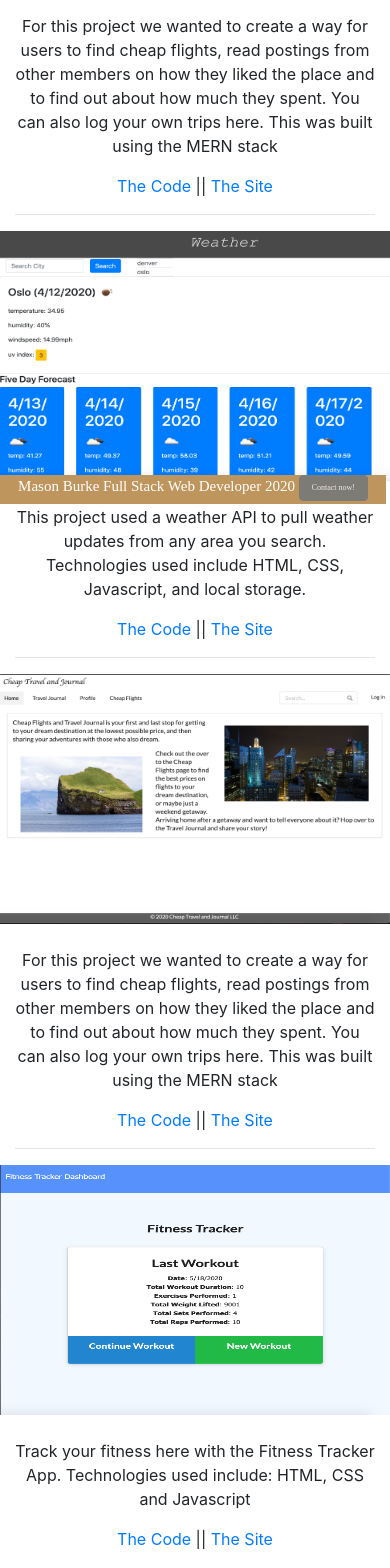
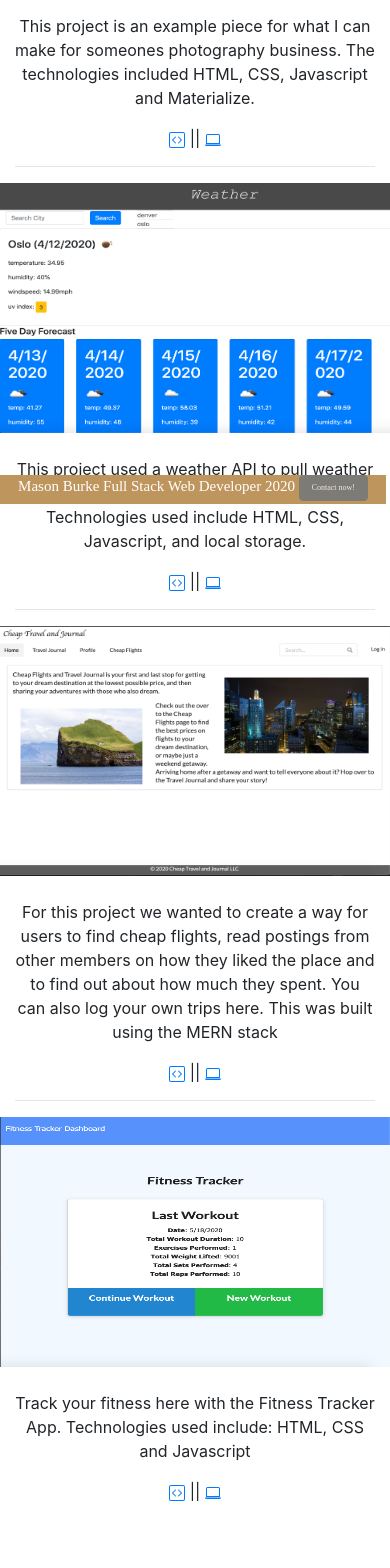
Before and after one commit to MasonBurke/react-portfolio, a React (Create React App) app: page /projects in a window 390 px wide. Shown: the part 340-1908 px from the top of the page. After the commit the page ends 1883 px from the top, so only its background shows below. Built offline with nearby package versions, Linux system fonts and the light colour scheme.

Commit message:
much more responsive project and home page. icons added as well

```diff
--- a/package.json
+++ b/package.json
@@ -9,6 +9,7 @@
     "bootstrap": "^4.5.0",
     "react": "^16.13.1",
     "react-bootstrap": "^1.0.1",
+    "react-bootstrap-icons": "^1.0.3-alpha5",
     "react-dom": "^16.13.1",
     "react-image-resizer": "^1.3.0",
     "react-native": "^0.62.2",
@@ -16,7 +17,6 @@
     "react-scripts": "3.4.1"
   },
   "scripts": {
-    "start": "node index.js",
     "start": "react-scripts start",
     "build": "react-scripts build",
     "test": "react-scripts test",
--- a/src/pages/Home.js
+++ b/src/pages/Home.js
@@ -1,14 +1,20 @@
 import React from 'react'
 import ProfilePhoto from "../images/Headshot/index"
+import { Container, Row, Col } from "react-bootstrap"
 
 
 function Home() {
     return (
         <>
             <ProfilePhoto />
+
             <h3 style={{ color: 'black', fontFamily: 'Open Sans', margin: 5 }}>Full Stack Web Development</h3>
 <hr/>
-            <p style={{ margin: 25 }}>
+<Container fluid >
+    <Row  className="justify-content-md-center">
+        <Col xs={12} md={8}>
+
+            <p s>
                 Graduated from the University of Denver's Full Stack Web Development program, a fast
                 paced course that specialized in programming languages such as HTML, CSS, Javascript, Node, Express, MongoDb, Mongoose, MySql and React!
 </p>
@@ -19,6 +25,9 @@ function Home() {
             <p>
                  I specialize in creating a pleasant UI/UX design.
 </p>
+        </Col>
+</Row>
+</Container>
 <br/>
 <br/>
 
--- a/src/pages/Projects.js
+++ b/src/pages/Projects.js
@@ -3,8 +3,8 @@ import Project3 from "../images/Proj3/index"
 import WeatherApp from "../images/Weather/index"
 import Fitness from "../images/Fitness/index"
 import Photography from "../images/Photography/index"
-import { Container, Row, Col} from "react-bootstrap"
-
+import { Container, Row, Col } from "react-bootstrap"
+import * as Icon from 'react-bootstrap-icons'
 
 
 function Projects() {
@@ -17,12 +17,13 @@ function Projects() {
                     <Col xs={12} md={5} lg={5} >
                         <br />
                         <p style={{ wordWrap: ' break-word', flex: 1, justifyContent: 'center', alignItems: 'center' }}>
-                    For this project we wanted to create a way for users to find cheap flights, read postings from
-                    other members on how they liked the place and to find out about how much they spent. You can also log your own trips here. This was built
- using the MERN stack </p>
-                <p> <a href='https://github.com/MasonBurke/cheap-travel'> The Code </a>||
-  <a href="https://desolate-citadel-71436.herokuapp.com/"> The Site </a> </p><hr />
+                            This project is an example piece for what I can make for someones photography business. The technologies included HTML, CSS, Javascript and Materialize. </p>
+                        <p> <a href='https://github.com/MasonBurke/photography'>
+                            <Icon.CodeSquare />
+                        </a> ||  <a href="https://masonburke.github.io/photography/">
+   <Icon.Laptop /> </a> </p><hr />
                     </Col>
+
 
                 </Row>
                 <Row>
@@ -34,8 +35,8 @@ function Projects() {
                         <p style={{ wordWrap: ' break-word', flex: 1, justifyContent: 'center', alignItems: 'center' }}>
                             This project used a weather API to pull weather updates from any area you search. Technologies used include
 HTML, CSS, Javascript, and local storage. </p>
-                <p> <a href='https://github.com/MasonBurke/weather-app'> The Code </a>||
-<a href="https://masonburke.github.io/weather-app/"> The Site </a> </p>
+                        <p> <a href='https://github.com/MasonBurke/weather-app'> <Icon.CodeSquare /> </a>||
+<a href="https://masonburke.github.io/weather-app/"> <Icon.Laptop />  </a> </p>
 
                         <hr />
                     </Col>
@@ -48,8 +49,8 @@ HTML, CSS, Javascript, and local storage. </p>
                             For this project we wanted to create a way for users to find cheap flights, read postings from
                             other members on how they liked the place and to find out about how much they spent. You can also log your own trips here. This was built
  using the MERN stack </p>
-                <p> <a href='https://github.com/MasonBurke/cheap-travel'> The Code </a>||
-  <a href="https://desolate-citadel-71436.herokuapp.com/"> The Site </a> </p><hr />
+                        <p> <a href='https://github.com/MasonBurke/cheap-travel'> <Icon.CodeSquare /> </a>||
+  <a href="https://desolate-citadel-71436.herokuapp.com/"> <Icon.Laptop /> </a> </p><hr />
                     </Col>
 
                 </Row>
@@ -62,8 +63,8 @@ HTML, CSS, Javascript, and local storage. </p>
                         <p style={{ wordWrap: ' break-word', flex: 1, justifyContent: 'center', alignItems: 'center' }}>
                             Track your fitness here with the Fitness Tracker App. Technologies used include: HTML, CSS and Javascript
  </p>
-                <p> <a href='https://github.com/MasonBurke/fitness-tracker'> The Code </a>||
-  <a href="https://pure-woodland-71734.herokuapp.com/"> The Site </a> </p>
+                        <p> <a href='https://github.com/MasonBurke/fitness-tracker'> <Icon.CodeSquare /> </a>||
+  <a href="https://pure-woodland-71734.herokuapp.com/"> <Icon.Laptop /> </a> </p>
 
 
                     </Col>
```
Also changed, not shown: 1 other file (tests, documents, lock files or other folders). Lines whose indentation alone changed are shown as unchanged.
